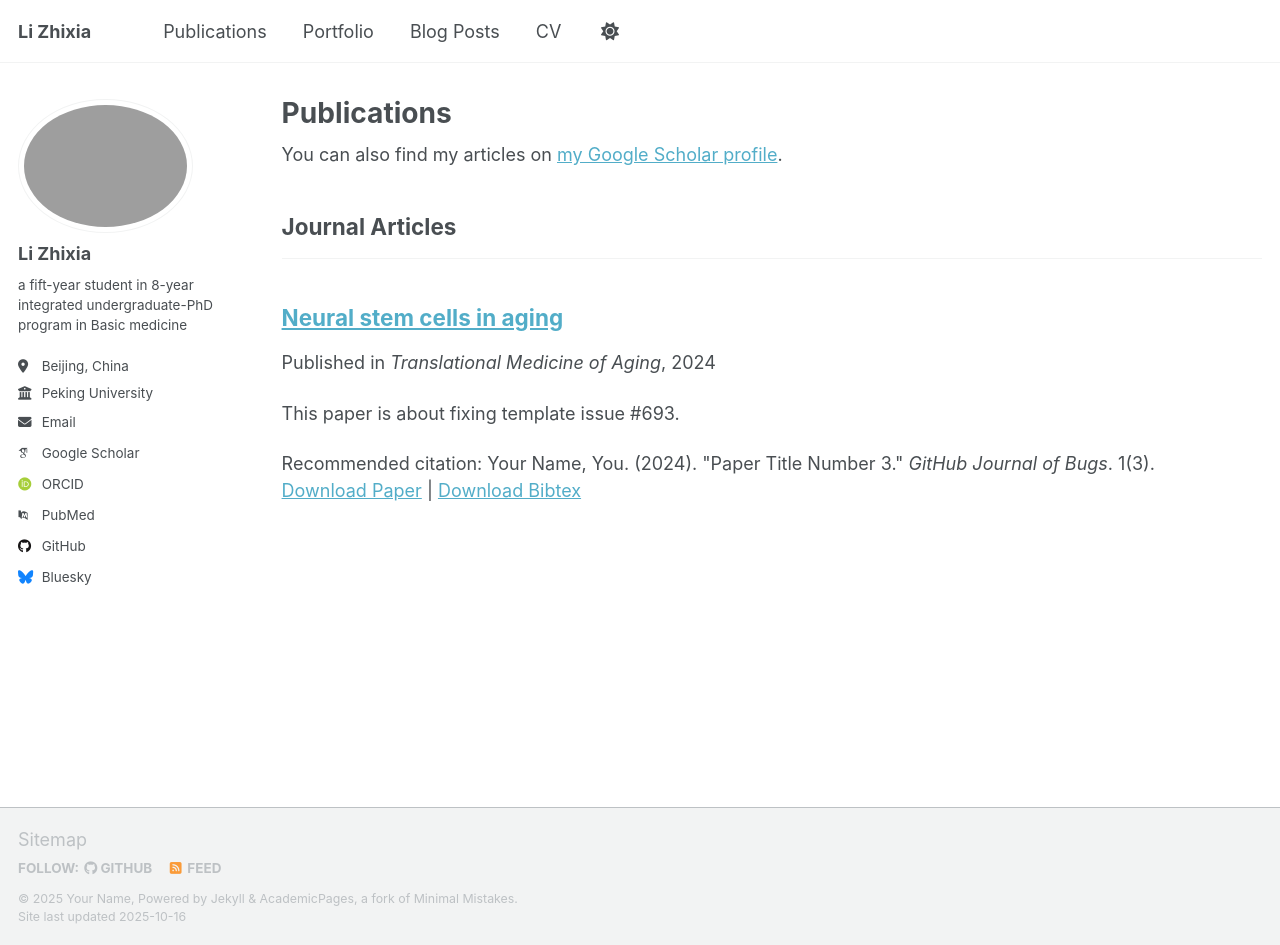
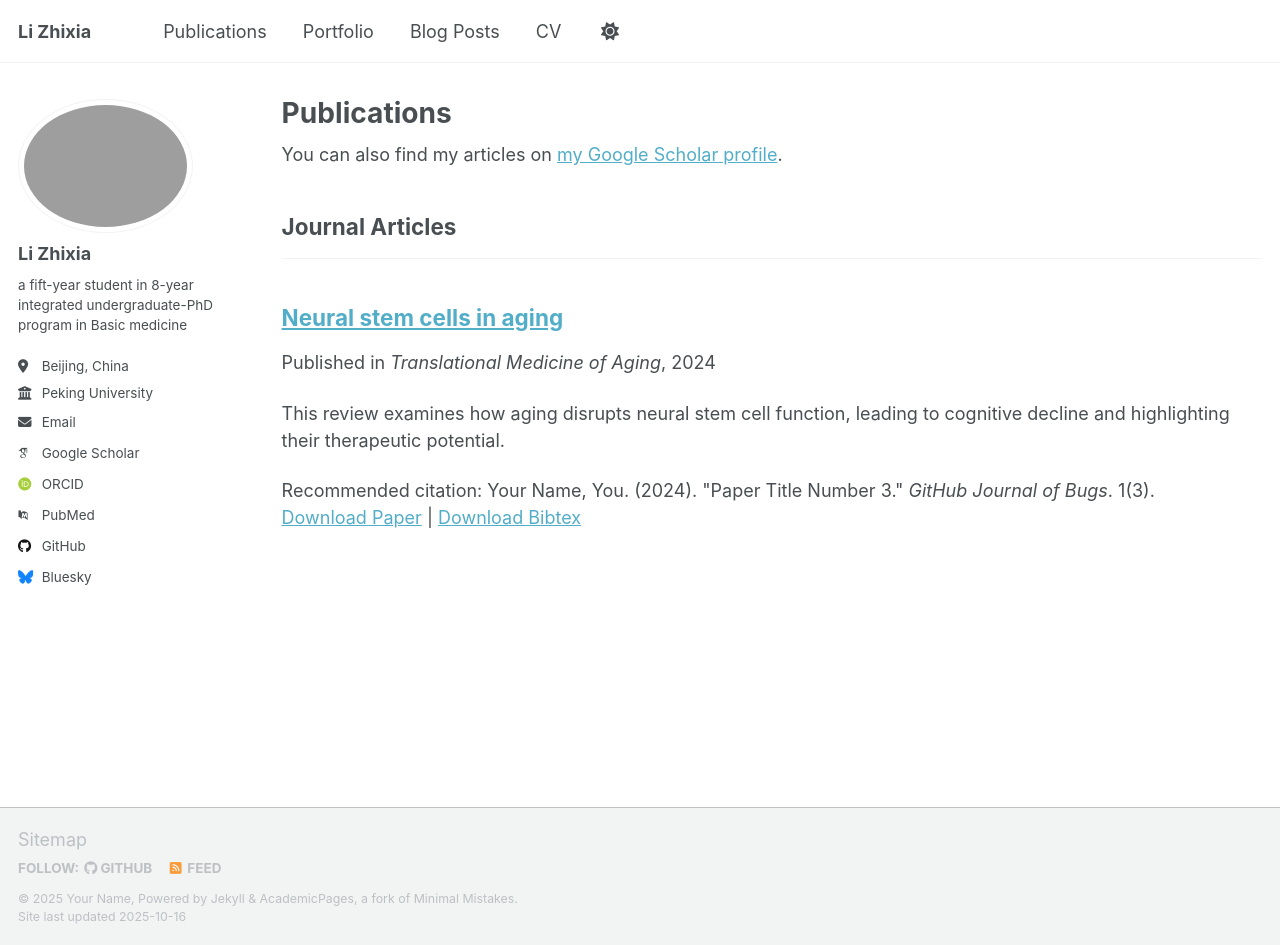
Before and after one commit to lizhixia923-oss/lizhixia923-oss.github.io, a Jekyll site: the page built from _pages/publications.html, in a window 1280 px wide and 945 px high. Built offline with Jekyll 4.4.1, drawn with Linux system fonts in a browser that asks for light colours; some web fonts are replaced; a script that is not in the unit is left out.

Commit message:
Update 2024-11-06-Neural-stem-cells-in-aging-1.md

```diff
--- a/_publications/2024-11-06-Neural-stem-cells-in-aging-1.md
+++ b/_publications/2024-11-06-Neural-stem-cells-in-aging-1.md
@@ -3,7 +3,7 @@ title: "Neural stem cells in aging"
 collection: publications
 category: manuscripts
 permalink: /publication/2024-11-06-Neural-stem-cells-in-aging-1
-excerpt: 'This paper is about fixing template issue #693.'
+excerpt: 'This review examines how aging disrupts neural stem cell function, leading to cognitive decline and highlighting their therapeutic potential.'
 date: 2024-02-17
 venue: 'Translational Medicine of Aging'
 paperurl: 'http://lizhixia923-oss.github.io/files/Neural stem cells in aging.pdf'
```
